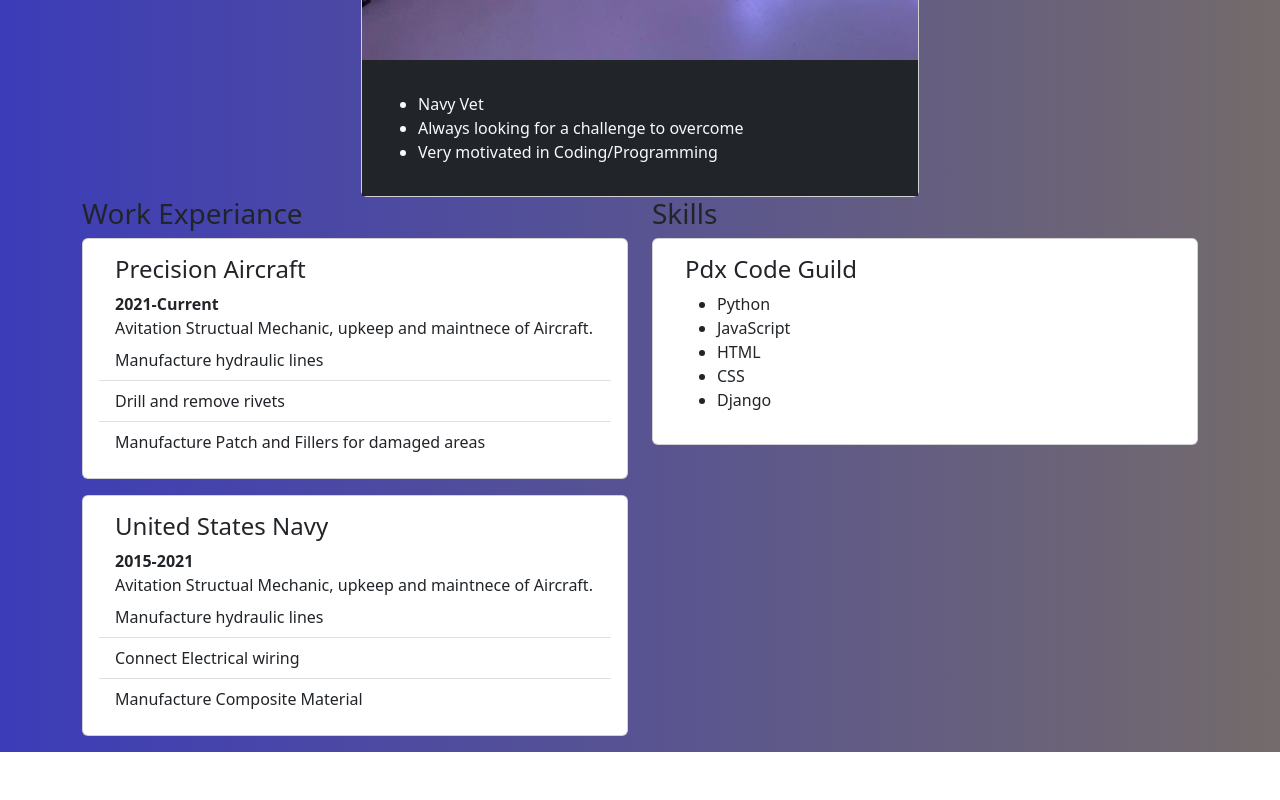
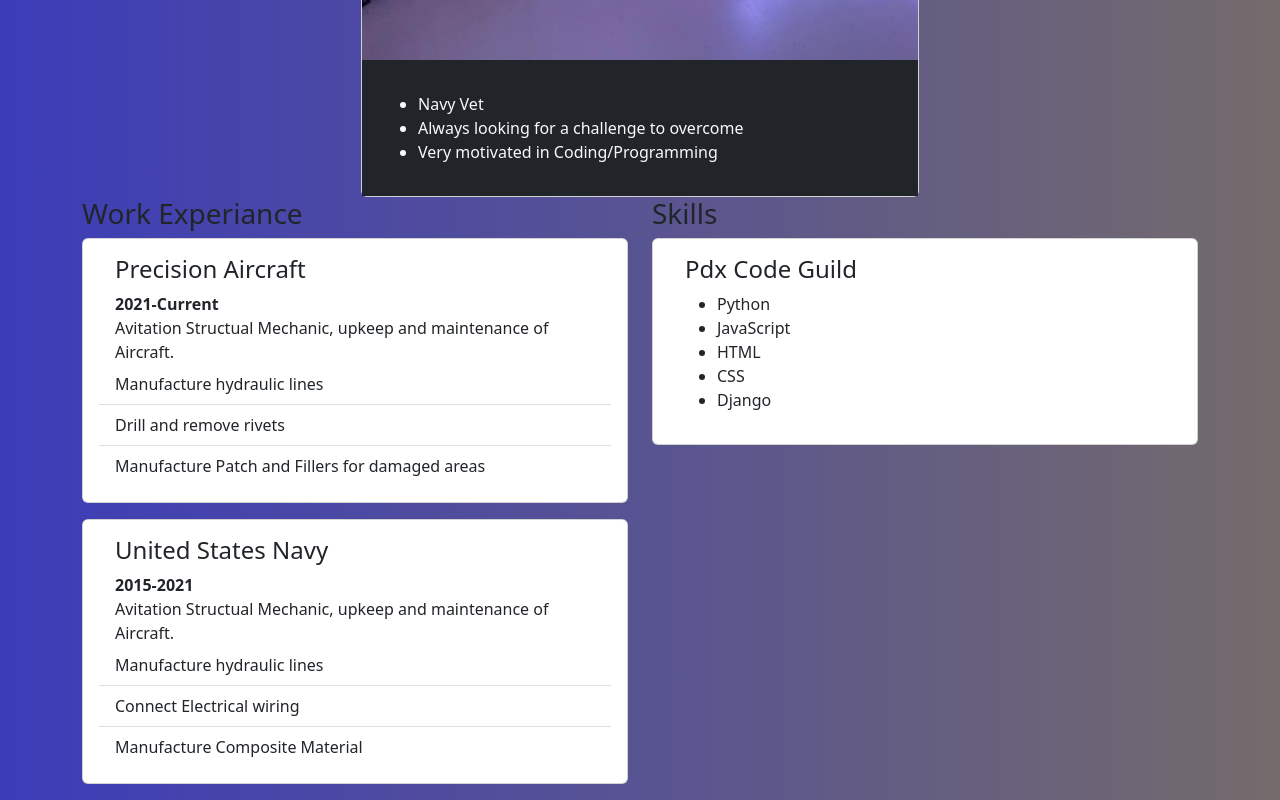
Before and after one commit to andy2124/andy2124.github.io, a plain HTML site: page index.html in a window 1280 px wide. Shown: the part 846-1646 px from the top of the page. Before the commit the page ends 1598 px from the top, so only its background shows below. Drawn offline with nearby package versions, Linux system fonts and the light colour scheme.

Commit message:
Update index.html
correcting spelling

```diff
--- a/index.html
+++ b/index.html
@@ -68,7 +68,7 @@
                         <div class="mx-3">
                             <h4>Precision Aircraft</h4>
                         <div><strong>2021-Current</strong></div>
-                        Avitation Structual Mechanic, upkeep and maintnece of Aircraft.
+                        Avitation Structual Mechanic, upkeep and maintenance of Aircraft.
                         </div>
                         <ul class="list-group list-group-flush">
                             <li class="list-group-item">Manufacture hydraulic lines</li>
@@ -84,7 +84,7 @@
                             <div class="mx-3">
                                 <h4>United States Navy</h4>
                             <div><strong>2015-2021</strong></div>
-                            Avitation Structual Mechanic, upkeep and maintnece of Aircraft.
+                            Avitation Structual Mechanic, upkeep and maintenance of Aircraft.
                             </div>
                             <ul class="list-group list-group-flush">
                                 <li class="list-group-item">Manufacture hydraulic lines</li>
```
